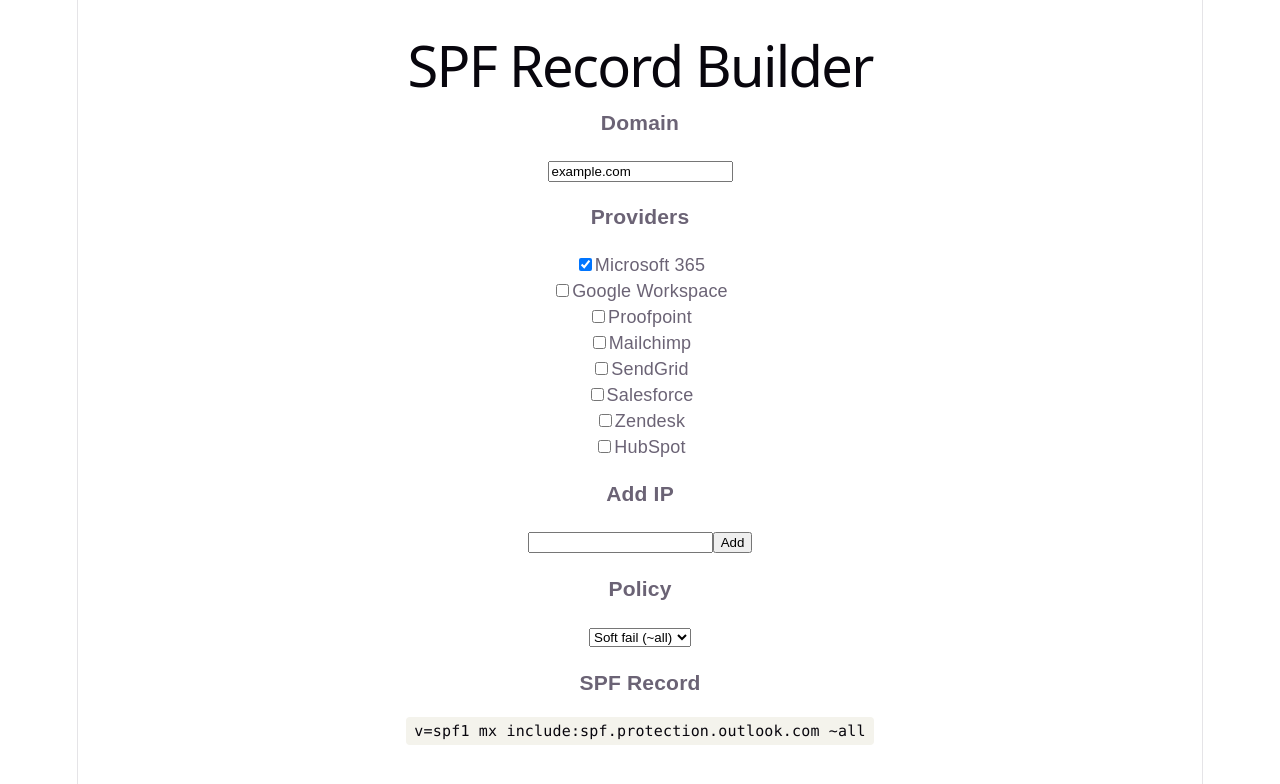
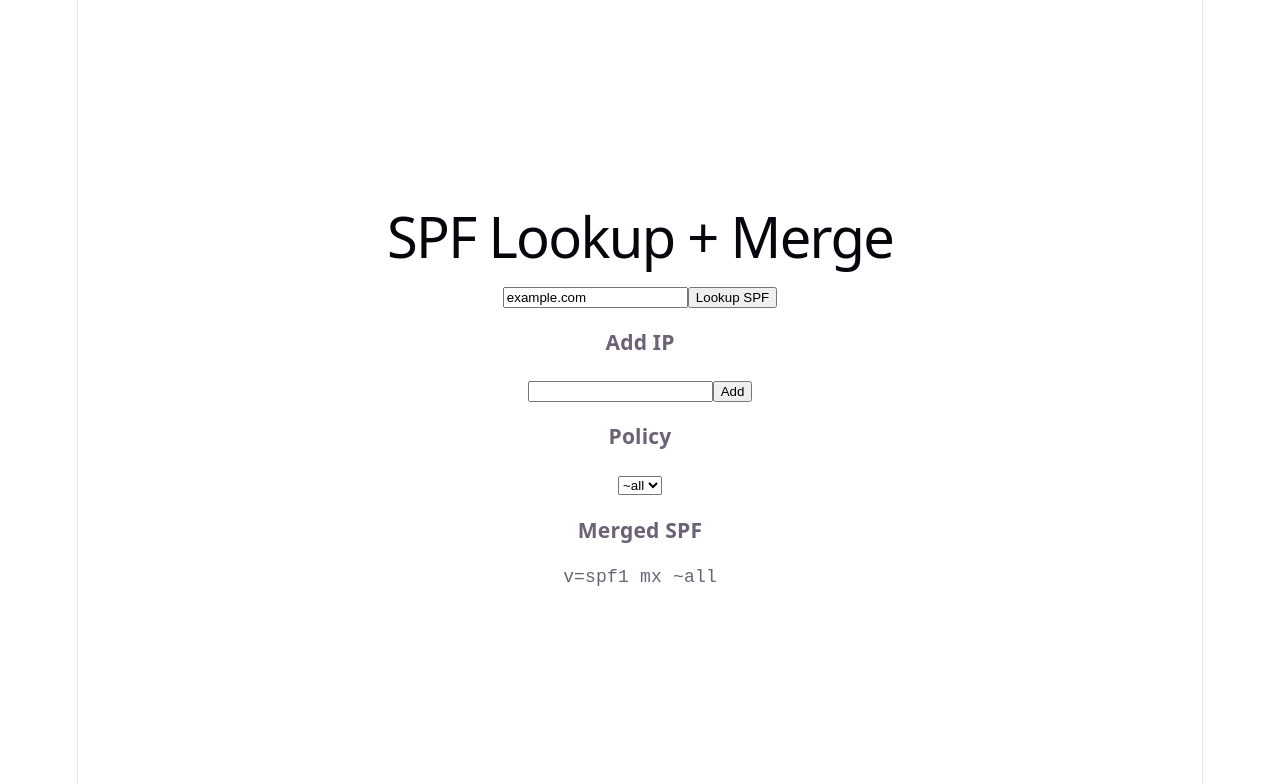
Before and after one commit to mbarsenas/SPF-Builder, a React (Vite) app: page / in a window 1280 px wide. Shown: the top 784 px of the page. Built offline with nearby package versions, Linux system fonts and the light colour scheme.

Commit message:
Add SPF lookup merge

```diff
--- a/src/App.jsx
+++ b/src/App.jsx
@@ -15,85 +15,103 @@
   return [...new Set(values.map(v => String(v).trim()).filter(Boolean))];
 }
 
-function buildSPFRecord({ mx, ipv4s, includes, allPolicy }) {
-  const parts = ["v=spf1"];
-  if (mx) parts.push("mx");
-  uniqueClean(ipv4s).forEach(ip => parts.push(`ip4:${ip}`));
-  uniqueClean(includes).forEach(inc => parts.push(`include:${inc}`));
-  parts.push(allPolicy || "~all");
-  return parts.join(" ");
+function parseSPF(spf) {
+  const parts = spf.split(" ");
+  return {
+    includes: parts.filter(p => p.startsWith("include:")).map(p => p.replace("include:", "")),
+    ip4: parts.filter(p => p.startsWith("ip4:")).map(p => p.replace("ip4:", "")),
+    policy: parts.find(p => p.includes("all")) || "~all"
+  };
 }
 
-export default function SPFRecordBuilder() {
+function buildSPF({ includes, ip4, policy }) {
+  return [
+    "v=spf1",
+    "mx",
+    ...uniqueClean(ip4).map(ip => `ip4:${ip}`),
+    ...uniqueClean(includes).map(i => `include:${i}`),
+    policy
+  ].join(" ");
+}
+
+export default function App() {
   const [domain, setDomain] = useState("example.com");
-  const [selectedProviders, setSelectedProviders] = useState(["Microsoft 365"]);
-  const [ipv4s, setIpv4s] = useState([]);
-  const [input, setInput] = useState("");
-  const [allPolicy, setAllPolicy] = useState("~all");
+  const [existing, setExisting] = useState("");
+  const [includes, setIncludes] = useState([]);
+  const [ip4, setIp4] = useState([]);
+  const [ipInput, setIpInput] = useState("");
+  const [policy, setPolicy] = useState("~all");
 
-  const includes = useMemo(() => {
-    return PROVIDERS.filter(p => selectedProviders.includes(p.name)).map(p => p.include);
-  }, [selectedProviders]);
+  async function lookup() {
+    try {
+      const res = await fetch(`https://dns.google/resolve?name=${domain}&type=TXT`);
+      const data = await res.json();
 
-  const record = useMemo(() => {
-    return buildSPFRecord({ mx: true, ipv4s, includes, allPolicy });
-  }, [ipv4s, includes, allPolicy]);
+      const spf = data.Answer?.map(a => a.data)
+        .find(txt => txt.includes("v=spf1"));
 
-  function toggleProvider(name) {
-    setSelectedProviders(prev =>
-      prev.includes(name) ? prev.filter(p => p !== name) : [...prev, name]
-    );
+      if (!spf) {
+        alert("No SPF found");
+        return;
+      }
+
+      const clean = spf.replace(/"/g, "");
+      setExisting(clean);
+
+      const parsed = parseSPF(clean);
+      setIncludes(parsed.includes);
+      setIp4(parsed.ip4);
+      setPolicy(parsed.policy);
+    } catch {
+      alert("Lookup failed");
+    }
   }
 
   function addIP() {
-    if (!input) return;
-    setIpv4s(prev => uniqueClean([...prev, input]));
-    setInput("");
+    if (!ipInput) return;
+    setIp4(prev => [...prev, ipInput]);
+    setIpInput("");
   }
 
+  const mergedIncludes = useMemo(() => {
+    return uniqueClean([
+      ...includes,
+      ...PROVIDERS.filter(p => p.selected).map(p => p.include)
+    ]);
+  }, [includes]);
+
+  const record = buildSPF({
+    includes: mergedIncludes,
+    ip4,
+    policy
+  });
+
   return (
-    <div style={{ padding: 20, fontFamily: "Arial" }}>
-      <h1>SPF Record Builder</h1>
+    <div style={{ maxWidth: 700, margin: "auto", padding: 20 }}>
+      <h1>SPF Lookup + Merge</h1>
 
-      <div>
-        <h3>Domain</h3>
-        <input value={domain} onChange={e => setDomain(e.target.value)} />
-      </div>
+      <input value={domain} onChange={e => setDomain(e.target.value)} />
+      <button onClick={lookup}>Lookup SPF</button>
 
-      <div>
-        <h3>Providers</h3>
-        {PROVIDERS.map(p => (
-          <div key={p.name}>
-            <label>
-              <input
-                type="checkbox"
-                checked={selectedProviders.includes(p.name)}
-                onChange={() => toggleProvider(p.name)}
-              />
-              {p.name}
-            </label>
-          </div>
-        ))}
-      </div>
+      {existing && (
+        <>
+          <h3>Existing SPF</h3>
+          <pre>{existing}</pre>
+        </>
+      )}
 
-      <div>
-        <h3>Add IP</h3>
-        <input value={input} onChange={e => setInput(e.target.value)} />
-        <button onClick={addIP}>Add</button>
-      </div>
+      <h3>Add IP</h3>
+      <input value={ipInput} onChange={e => setIpInput(e.target.value)} />
+      <button onClick={addIP}>Add</button>
 
-      <div>
-        <h3>Policy</h3>
-        <select value={allPolicy} onChange={e => setAllPolicy(e.target.value)}>
-          <option value="~all">Soft fail (~all)</option>
-          <option value="-all">Hard fail (-all)</option>
-        </select>
-      </div>
+      <h3>Policy</h3>
+      <select value={policy} onChange={e => setPolicy(e.target.value)}>
+        <option value="~all">~all</option>
+        <option value="-all">-all</option>
+      </select>
 
-      <div style={{ marginTop: 20 }}>
-        <h3>SPF Record</h3>
-        <code>{record}</code>
-      </div>
+      <h3>Merged SPF</h3>
+      <pre>{record}</pre>
     </div>
   );
 }
```
